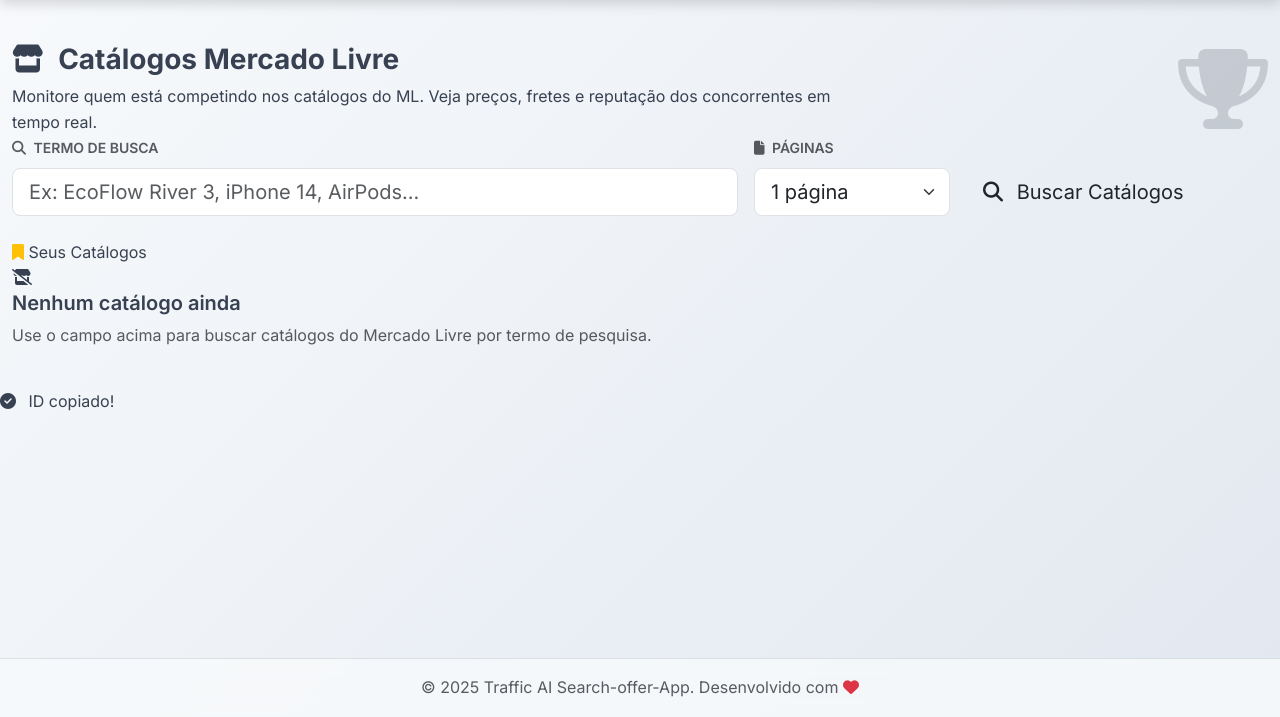
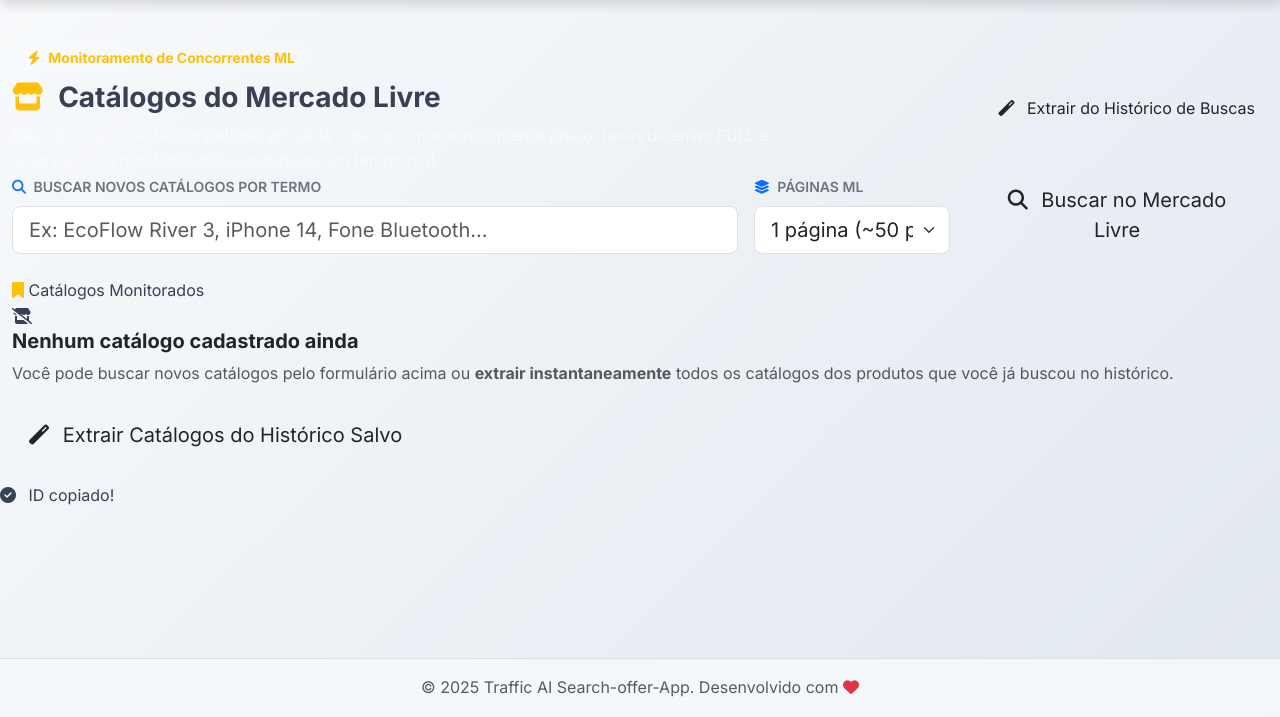
Before and after one commit to DomHenrique/offer-search-app, a Flask app: page /catalog/ in a window 1280 px wide. Shown: the part 83-800 px from the top of the page. Run offline with Flask 3, Linux system fonts and the light colour scheme; the visitor is signed in with stand-in values (Sample User, id 1); parts of the project's set-up code (start-up, migrations or seed data) failed here and were passed over.

Commit message:
feat: persistencia total de resultados, historico funcional, buscas recentes reais e sincronizacao de catalogos

```diff
--- a/routes/catalog_routes.py
+++ b/routes/catalog_routes.py
@@ -59,6 +59,25 @@ def catalog_detail(catalog_id):
                            catalog_id=catalog_id,
                            catalog=catalog,
                            sellers=sellers)
+
+
+@catalog_bp.route('/extract-from-history', methods=['POST'])
+def extract_from_history():
+    """Extrai catálogos do Mercado Livre a partir das ofertas salvas no banco de dados"""
+    if 'user_id' not in session:
+        return jsonify({'error': 'Não autenticado'}), 401
+
+    try:
+        user_id = session['user_id']
+        catalogs = db_manager.extract_and_save_catalogs_from_offers(user_id=user_id)
+        return jsonify({
+            'success': True,
+            'count': len(catalogs),
+            'catalogs': catalogs,
+            'message': f"{len(catalogs)} catálogo(s) sincronizado(s) com sucesso a partir do histórico de ofertas!"
+        })
+    except Exception as e:
+        return jsonify({'success': False, 'error': str(e)}), 500
 
 
 # ─── API — Busca de catálogos (assíncrona) ───────────────────────────────────
--- a/routes/search_routes.py
+++ b/routes/search_routes.py
@@ -205,32 +205,44 @@ def search_status_endpoint(search_id):
 
 @search_bp.route('/results')
 def results_page():
-    """Página de resultados da busca"""
+    """Página de resultados da busca (persistente e em tempo real)"""
     if 'user_id' not in session:
         flash('Você precisa fazer login para acessar esta página.', 'warning')
         return redirect(url_for('auth.login'))
 
     search_id = request.args.get('search_id')
-    print(f"🔍 Acessando página de resultados para search_id: {search_id}")
+    busca_id = request.args.get('busca_id', type=int)
+    termo = request.args.get('termo')
 
-    if not search_id or search_id not in search_status:
-        print("❌ Busca não encontrada ou search_id inválido")
-        flash('Busca não encontrada.', 'error')
-        return redirect(url_for('search.search_page'))
+    print(f"🔍 Acessando resultados - search_id: {search_id}, busca_id: {busca_id}, termo: {termo}")
 
-    status = search_status[search_id]
-    print(f"📊 Status da busca: {status}")
+    # 1. Tenta pegar da memória RAM (se veio de busca em andamento)
+    if search_id and search_id in search_status:
+        status = search_status[search_id]
+        if status.get('status') == 'concluida':
+            return render_template('search/results.html',
+                                 results=status.get('results', []),
+                                 stats=status.get('stats', {}),
+                                 search_id=search_id)
+        elif status.get('status') == 'erro':
+            flash(f"Erro na busca: {status.get('error')}", 'error')
+            return redirect(url_for('search.search_page'))
+        else:
+            flash('Busca ainda não foi concluída.', 'warning')
+            return redirect(url_for('search.search_page'))
 
-    if status['status'] != 'concluida':
-        print("⚠️ Busca ainda não foi concluída")
-        flash('Busca ainda não foi concluída.', 'warning')
-        return redirect(url_for('search.search_page'))
+    # 2. Se veio busca_id ou termo (ou se search_id expirou da RAM), busca do Supabase
+    if busca_id or termo:
+        data = db_manager.get_offers_by_search(busca_id=busca_id, termo=termo)
+        if data.get('results'):
+            return render_template('search/results.html',
+                                 results=data['results'],
+                                 stats=data.get('stats', {}),
+                                 busca_id=busca_id,
+                                 termo_pesquisa=data.get('termo_pesquisa'))
 
-    print(f"✅ Exibindo {len(status['results'])} resultados")
-    return render_template('search/results.html',
-                         results=status['results'],
-                         stats=status.get('stats', {}),
-                         search_id=search_id)
+    flash('Busca não encontrada ou expirada. Realize uma nova busca.', 'info')
+    return redirect(url_for('search.search_page'))
 
 @search_bp.route('/recent')
 def recent_searches():
--- a/templates/catalog/catalog_list.html
+++ b/templates/catalog/catalog_list.html
@@ -94,21 +92,39 @@
     gap: 4px;
 }
 .catalog-id-badge:hover {
-    background: #ffc107;
-    color: #000;
+    background: #fef3c7;
+    color: #92400e;
 }
 .btn-ver-sellers {
-    background: linear-gradient(135deg, #FFD600, #FF7800);
-    color: white;
+    background: linear-gradient(135deg, #ffd600, #ff7800);
+    color: #1e293b;
     border: none;
     border-radius: 10px;
-    font-weight: 600;
+    font-weight: 700;
     transition: all 0.3s ease;
     width: 100%;
+    padding: 0.6rem 1rem;
 }
 .btn-ver-sellers:hover {
     transform: translateY(-1px);
-    box-shadow: 0 6px 20px rgba(255,120,0,0.4);
+    box-shadow: 0 6px 16px rgba(255,120,0,0.35);
+    color: #000;
+}
+
+/* ─── Botão de Sincronização Inteligente ─────────────────────── */
+.btn-sync-history {
+    background: linear-gradient(135deg, #10b981, #059669);
+    color: white;
+    border: none;
+    border-radius: 12px;
+    font-weight: 700;
+    padding: 0.65rem 1.25rem;
+    transition: all 0.3s ease;
+    box-shadow: 0 4px 12px rgba(16, 185, 129, 0.25);
+}
+.btn-sync-history:hover {
+    transform: translateY(-1px);
+    box-shadow: 0 8px 20px rgba(16, 185, 129, 0.35);
     color: white;
 }
 
@@ -198,17 +218,22 @@
 
     <!-- Hero -->
     <div class="catalog-hero">
-        <div class="row align-items-center">
-            <div class="col-md-8">
+        <div class="row align-items-center g-3">
+            <div class="col-lg-8">
+                <div class="d-inline-flex align-items-center gap-2 px-3 py-1 rounded-pill bg-white bg-opacity-10 text-warning small fw-bold mb-2">
+                    <i class="fas fa-bolt"></i> Monitoramento de Concorrentes ML
+                </div>
                 <h1 class="fw-bold mb-2 fs-3">
-                    <i class="fas fa-store me-2"></i> Catálogos Mercado Livre
+                    <i class="fas fa-store me-2 text-warning"></i> Catálogos do Mercado Livre
                 </h1>
-                <p class="mb-0 opacity-90">
-                    Monitore quem está competindo nos catálogos do ML. Veja preços, fretes e reputação dos concorrentes em tempo real.
+                <p class="mb-0 text-white-50">
+                    Descubra quem está competindo em cada catálogo, monitore o menor preço, taxas de envio FULL e acompanhe a reputação dos vendedores em tempo real.
                 </p>
             </div>
-            <div class="col-md-4 text-end d-none d-md-block">
-                <i class="fas fa-trophy" style="font-size: 5rem; opacity: 0.2;"></i>
+            <div class="col-lg-4 text-lg-end">
+                <button class="btn btn-sync-history" id="btnSyncHistory" onclick="extractCatalogsFromHistory()">
+                    <i class="fas fa-magic me-2"></i> Extrair do Histórico de Buscas
+                </button>
             </div>
         </div>
     </div>
@@ -218,40 +243,40 @@
         <form id="catalogSearchForm">
             <div class="row g-3 align-items-end">
                 <div class="col-md-7">
-                    <label class="form-label fw-semibold text-muted small">
-                        <i class="fas fa-search me-1"></i> TERMO DE BUSCA
+                    <label class="form-label fw-semibold text-secondary small">
+                        <i class="fas fa-search me-1 text-primary"></i> BUSCAR NOVOS CATÁLOGOS POR TERMO
                     </label>
                     <input type="text"
                            id="catalogSearchInput"
                            class="form-control form-control-lg"
-                           placeholder="Ex: EcoFlow River 3, iPhone 14, AirPods..."
+                           placeholder="Ex: EcoFlow River 3, iPhone 14, Fone Bluetooth..."
                            required
                            minlength="2">
                 </div>
                 <div class="col-md-2">
-                    <label class="form-label fw-semibold text-muted small">
-                        <i class="fas fa-file me-1"></i> PÁGINAS
+                    <label class="form-label fw-semibold text-secondary small">
+                        <i class="fas fa-layer-group me-1 text-primary"></i> PÁGINAS ML
                     </label>
                     <select class="form-select form-select-lg" id="catalogNPages">
-                        <option value="1">1 página</option>
-                        <option value="2">2 páginas</option>
-                        <option value="3">3 páginas</option>
+                        <option value="1">1 página (~50 produtos)</option>
+                        <option value="2">2 páginas (~100 produtos)</option>
+                        <option value="3">3 páginas (~150 produtos)</option>
                     </select>
                 </div>
                 <div class="col-md-3">
-                    <button type="submit" class="btn btn-ver-sellers btn-lg" id="catalogSearchBtn">
-                        <i class="fas fa-search me-2"></i> Buscar Catálogos
+                    <button type="submit" class="btn btn-ver-sellers btn-lg w-100" id="catalogSearchBtn">
+                        <i class="fas fa-search me-2"></i> Buscar no Mercado Livre
                     </button>
                 </div>
             </div>
         </form>
     </div>
 
-    <!-- Resultados da busca atual -->
-    <div id="searchResults" style="display:none;">
+    <!-- Resultados da busca ao vivo -->
+    <div id="searchResults" style="display:none;" class="mb-5">
         <div class="section-title">
             <i class="fas fa-fire text-warning"></i>
-            Catálogos Encontrados
+            Catálogos Encontrados na Busca Atual
             <span class="badge bg-warning text-dark ms-2" id="resultCount">0</span>
         </div>
         <div class="row g-3" id="catalogGrid"></div>
@@ -260,42 +285,49 @@
     <!-- Catálogos salvos do usuário -->
     {% if saved_catalogs %}
     <div class="mt-4">
-        <div class="section-title">
+        <div class="d-flex justify-content-between align-items-center section-title">
+            <div>
                 <i class="fas fa-bookmark text-warning"></i>
-            Seus Catálogos
-            <span class="badge bg-secondary ms-2">{{ saved_catalogs|length }}</span>
+                Catálogos Salvos para Monitoramento
+                <span class="badge bg-secondary ms-2" id="savedCountBadge">{{ saved_catalogs|length }}</span>
             </div>
-        <div class="row g-3">
+            <button class="btn btn-sm btn-outline-success rounded-pill" onclick="extractCatalogsFromHistory()">
+                <i class="fas fa-sync-alt me-1"></i> Sincronizar Novas Ofertas
+            </button>
+        </div>
+        <div class="row g-3" id="savedCatalogsGrid">
             {% for cat in saved_catalogs %}
             <div class="col-sm-6 col-md-4 col-lg-3">
                 <div class="catalog-card">
                     <div class="catalog-card-img-wrapper">
                         {% if cat.imagem %}
                             <img src="{{ cat.imagem }}" alt="{{ cat.nome }}" loading="lazy"
-                                 onerror="this.src='https://via.placeholder.com/140x140/f8f9fa/adb5bd?text=ML'">
+                                 onerror="this.src='https://via.placeholder.com/140x140/f8f9fa/94a3b8?text=ML+Catalog'">
                         {% else %}
-                            <i class="fas fa-box" style="font-size: 3rem; color: #dee2e6;"></i>
+                            <i class="fas fa-box" style="font-size: 3rem; color: #cbd5e1;"></i>
                         {% endif %}
                     </div>
                     <div class="catalog-card-body">
-                        <p class="fw-semibold mb-2 text-dark" style="font-size:0.9rem; line-height:1.3; display:-webkit-box; -webkit-line-clamp:2; -webkit-box-orient:vertical; overflow:hidden;">
+                        <p class="fw-semibold mb-2 text-dark" style="font-size:0.9rem; line-height:1.35; display:-webkit-box; -webkit-line-clamp:2; -webkit-box-orient:vertical; overflow:hidden;" title="{{ cat.nome }}">
                             {{ cat.nome }}
                         </p>
                         <div class="mb-2">
-                            <span class="catalog-id-badge" onclick="copyCatalogId('{{ cat.catalog_id }}')">
-                                <i class="fas fa-copy" style="font-size:0.65rem;"></i>
+                            <span class="catalog-id-badge" onclick="copyCatalogId('{{ cat.catalog_id }}')" title="Clique para copiar ID">
+                                <i class="fas fa-copy" style="font-size:0.7rem;"></i>
                                 {{ cat.catalog_id }}
                             </span>
                         </div>
                         {% if cat.termo_pesquisa %}
-                        <p class="text-muted mb-2" style="font-size:0.75rem;">
+                        <p class="text-muted mb-3" style="font-size:0.75rem;">
                             <i class="fas fa-tag me-1"></i>{{ cat.termo_pesquisa }}
                         </p>
                         {% endif %}
+                        <div class="mt-auto">
                             <a href="{{ url_for('catalog.catalog_detail', catalog_id=cat.catalog_id) }}"
-                           class="btn btn-ver-sellers mt-1">
+                               class="btn btn-ver-sellers">
                                 <i class="fas fa-users me-2"></i>Ver Concorrentes
                             </a>
+                        </div>
                     </div>
                 </div>
             </div>
@@ -306,14 +338,19 @@
     <div class="mt-4">
         <div class="section-title">
             <i class="fas fa-bookmark text-warning"></i>
-            Seus Catálogos
+            Catálogos Monitorados
         </div>
         <div class="empty-state">
             <div class="empty-state-icon">
                 <i class="fas fa-store-slash"></i>
             </div>
-            <h5 class="fw-semibold mb-2">Nenhum catálogo ainda</h5>
-            <p class="text-muted">Use o campo acima para buscar catálogos do Mercado Livre por termo de pesquisa.</p>
+            <h5 class="fw-bold mb-2 text-dark">Nenhum catálogo cadastrado ainda</h5>
+            <p class="text-muted mb-4 max-w-md mx-auto">
+                Você pode buscar novos catálogos pelo formulário acima ou <strong>extrair instantaneamente</strong> todos os catálogos dos produtos que você já buscou no histórico.
+            </p>
+            <button class="btn btn-sync-history btn-lg" onclick="extractCatalogsFromHistory()">
+                <i class="fas fa-magic me-2"></i> Extrair Catálogos do Histórico Salvo
+            </button>
         </div>
     </div>
     {% endif %}
@@ -323,19 +360,19 @@
 <div id="catalogOverlay" class="search-overlay" style="display:none;">
     <div class="search-overlay-box">
         <div class="spinner-ml"></div>
-        <h5 class="fw-bold mb-2" id="overlayTitle">Buscando catálogos...</h5>
-        <p class="text-muted mb-3" id="overlayMessage">Preparando busca...</p>
+        <h5 class="fw-bold mb-2" id="overlayTitle">Processando...</h5>
+        <p class="text-muted mb-3" id="overlayMessage">Aguarde...</p>
         <div class="progress mb-2" style="height:8px; border-radius:10px;">
             <div class="progress-bar" id="overlayProgress"
-                 style="width:0%; background: linear-gradient(90deg, #FFD600, #FF7800); transition: width 0.5s ease;"></div>
+                 style="width:0%; background: linear-gradient(90deg, #ffd600, #ff7800); transition: width 0.5s ease;"></div>
         </div>
-        <small class="text-muted">Isso pode levar 1-2 minutos...</small>
+        <small class="text-muted">Isso pode levar alguns momentos...</small>
     </div>
 </div>
 
-<!-- Toast de cópia -->
+<!-- Toast de notificação -->
 <div class="copy-toast" id="copyToast">
-    <i class="fas fa-check-circle me-2"></i> ID copiado!
+    <i class="fas fa-check-circle me-2"></i> <span id="toastMessage">ID copiado!</span>
 </div>
 {% endblock %}
 
@@ -343,6 +380,34 @@
 <script>
 let currentCatalogSearchId = null;
 let catalogStatusInterval = null;
+
+// ─── Extrair Catálogos das Buscas Recentes ────────────────────────
+async function extractCatalogsFromHistory() {
+    showOverlay('⚡ Extraindo Catálogos...', 'Analisando ofertas do Mercado Livre salvas no banco de dados...');
+    document.getElementById('overlayProgress').style.width = '60%';
+
+    try {
+        const res = await fetch('/catalog/extract-from-history', {
+            method: 'POST',
+            headers: {'Content-Type': 'application/json'}
+        });
+        const data = await res.json();
+
+        hideOverlay();
+
+        if (data.success) {
+            showToast(`${data.count} catálogo(s) sincronizados com sucesso!`);
+            setTimeout(() => {
+                window.location.reload();
+            }, 1200);
+        } else {
+            alert('Erro ao extrair: ' + (data.error || 'Erro desconhecido'));
+        }
+    } catch (err) {
+        hideOverlay();
+        alert('Erro ao sincronizar catálogos do histórico: ' + err.message);
+    }
+}
 
 // ─── Formulário de busca ──────────────────────────────────────────
 document.getElementById('catalogSearchForm').addEventListener('submit', async function(e) {
@@ -356,7 +421,7 @@ document.getElementById('catalogSearchForm').addEventListener('submit', async fu
         return;
     }
 
-    showOverlay('Buscando catálogos...', 'Iniciando o robô de busca no Mercado Livre...');
+    showOverlay('Buscando catálogos no ML...', 'Iniciando o robô de busca do Mercado Livre...');
 
     try {
         const res = await fetch('/catalog/search', {
@@ -415,10 +480,10 @@ function renderCatalogResults(catalogs) {
         section.style.display = 'block';
         grid.innerHTML = `
             <div class="col-12">
-                <div class="text-center py-5 text-muted">
-                    <i class="fas fa-search" style="font-size:3rem; opacity:0.3;"></i>
-                    <p class="mt-3">Nenhum catálogo encontrado para este termo.<br>
-                    <small>Tente outro produto ou mais páginas.</small></p>
+                <div class="text-center py-5 text-muted bg-white rounded-3 border">
+                    <i class="fas fa-search fs-1 opacity-25 d-block mb-3"></i>
+                    <p class="mb-0">Nenhum catálogo encontrado para este termo.<br>
+                    <small>Tente outro produto ou aumente a quantidade de páginas.</small></p>
                 </div>
             </div>`;
         count.textContent = '0';
@@ -432,23 +497,25 @@ function renderCatalogResults(catalogs) {
                 <div class="catalog-card-img-wrapper">
                     ${cat.imagem
                         ? `<img src="${cat.imagem}" alt="${escHtml(cat.nome)}" loading="lazy"
-                                onerror="this.src='https://via.placeholder.com/140x140/f8f9fa/adb5bd?text=ML'">`
-                        : `<i class="fas fa-box" style="font-size:3rem; color:#dee2e6;"></i>`
+                                onerror="this.src='https://via.placeholder.com/140x140/f8f9fa/94a3b8?text=ML+Catalog'">`
+                        : `<i class="fas fa-box" style="font-size:3rem; color:#cbd5e1;"></i>`
                     }
                 </div>
                 <div class="catalog-card-body">
-                    <p class="fw-semibold mb-2 text-dark" style="font-size:0.9rem; line-height:1.3; display:-webkit-box; -webkit-line-clamp:2; -webkit-box-orient:vertical; overflow:hidden;">
+                    <p class="fw-semibold mb-2 text-dark" style="font-size:0.9rem; line-height:1.35; display:-webkit-box; -webkit-line-clamp:2; -webkit-box-orient:vertical; overflow:hidden;" title="${escHtml(cat.nome)}">
                         ${escHtml(cat.nome)}
                     </p>
                     <div class="mb-2">
-                        <span class="catalog-id-badge" onclick="copyCatalogId('${cat.catalog_id}')">
-                            <i class="fas fa-copy" style="font-size:0.65rem;"></i>
+                        <span class="catalog-id-badge" onclick="copyCatalogId('${cat.catalog_id}')" title="Clique para copiar ID">
+                            <i class="fas fa-copy" style="font-size:0.7rem;"></i>
                             ${cat.catalog_id}
                         </span>
                     </div>
-                    <a href="/catalog/${cat.catalog_id}" class="btn btn-ver-sellers mt-1">
+                    <div class="mt-auto">
+                        <a href="/catalog/${cat.catalog_id}" class="btn btn-ver-sellers">
                             <i class="fas fa-users me-2"></i>Ver Concorrentes
                         </a>
+                    </div>
                 </div>
             </div>
         </div>
@@ -474,10 +541,16 @@ function hideOverlay() {
 
 function copyCatalogId(id) {
     navigator.clipboard.writeText(id).then(() => {
+        showToast(`ID ${id} copiado!`);
+    });
+}
+
+function showToast(msg) {
     const toast = document.getElementById('copyToast');
+    const msgEl = document.getElementById('toastMessage');
+    msgEl.textContent = msg;
     toast.classList.add('show');
-        setTimeout(() => toast.classList.remove('show'), 2000);
-    });
+    setTimeout(() => toast.classList.remove('show'), 2500);
 }
 
 function escHtml(str) {
```
Also changed, not shown: other parts of templates/catalog/catalog_list.html (+49 -47 lines), database/db_manager.py (+114 -0 lines), routes/history_routes.py (+6 -11 lines), templates/history/history.html (+10 -5 lines), templates/search/search.html (+24 -7 lines). Lines whose indentation alone changed are shown as unchanged.
